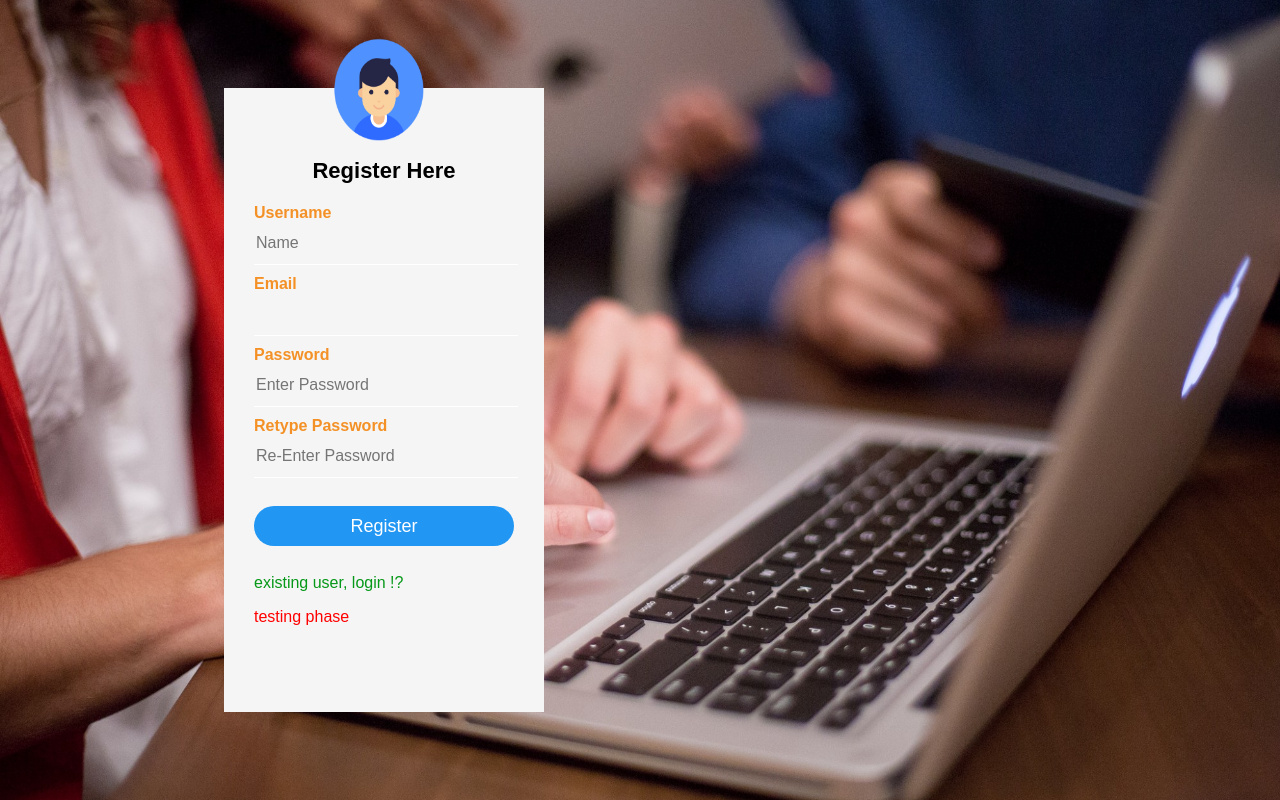
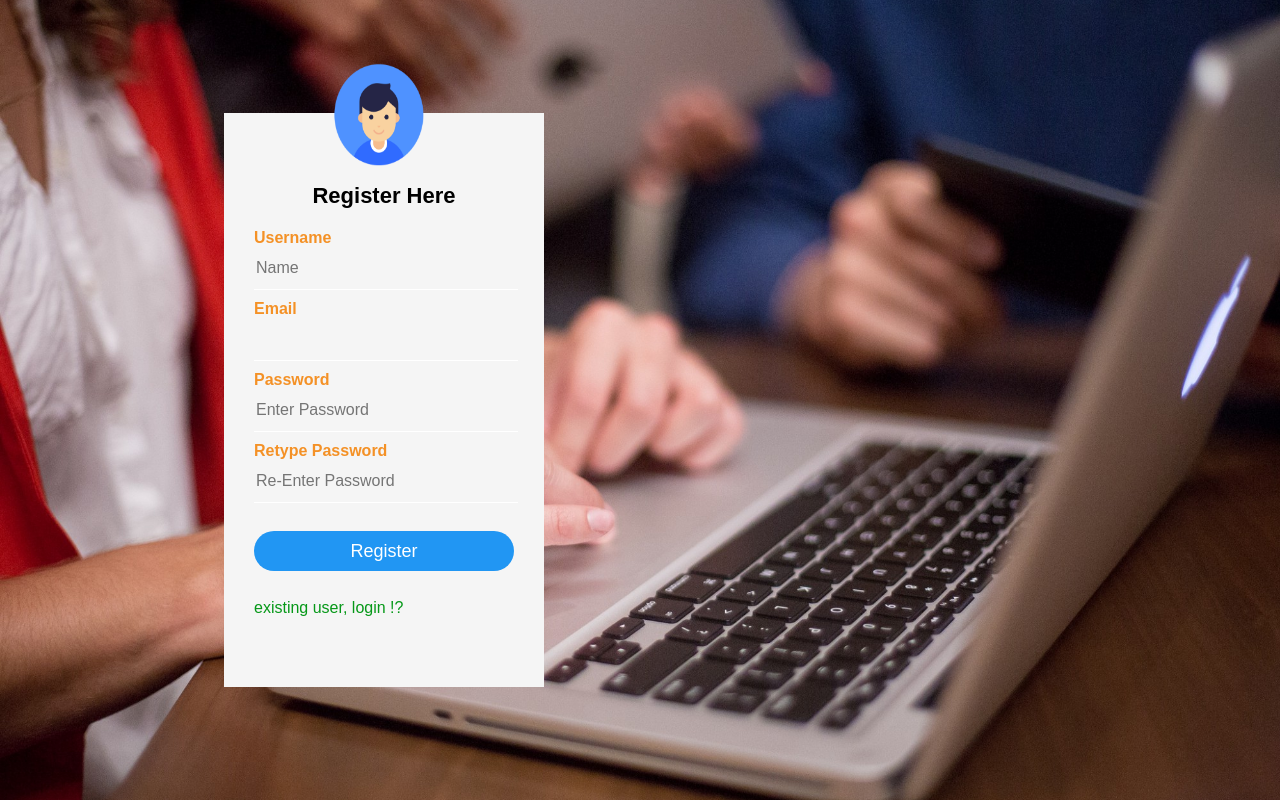
Before and after one commit to Mathes-S/Sample-Loginform, a plain HTML site: page Register.html in a window 1280 px wide. Drawn offline with Linux system fonts and the light colour scheme.

Commit message:
Revert "Update Register.html"

```diff
--- a/Register.html
+++ b/Register.html
@@ -33,7 +33,6 @@
      <a href="index.html" >existing user, login !?</a>
 
      </form>
- <p>testing phase</p>
      </div>
 </body>
 </html>
```
